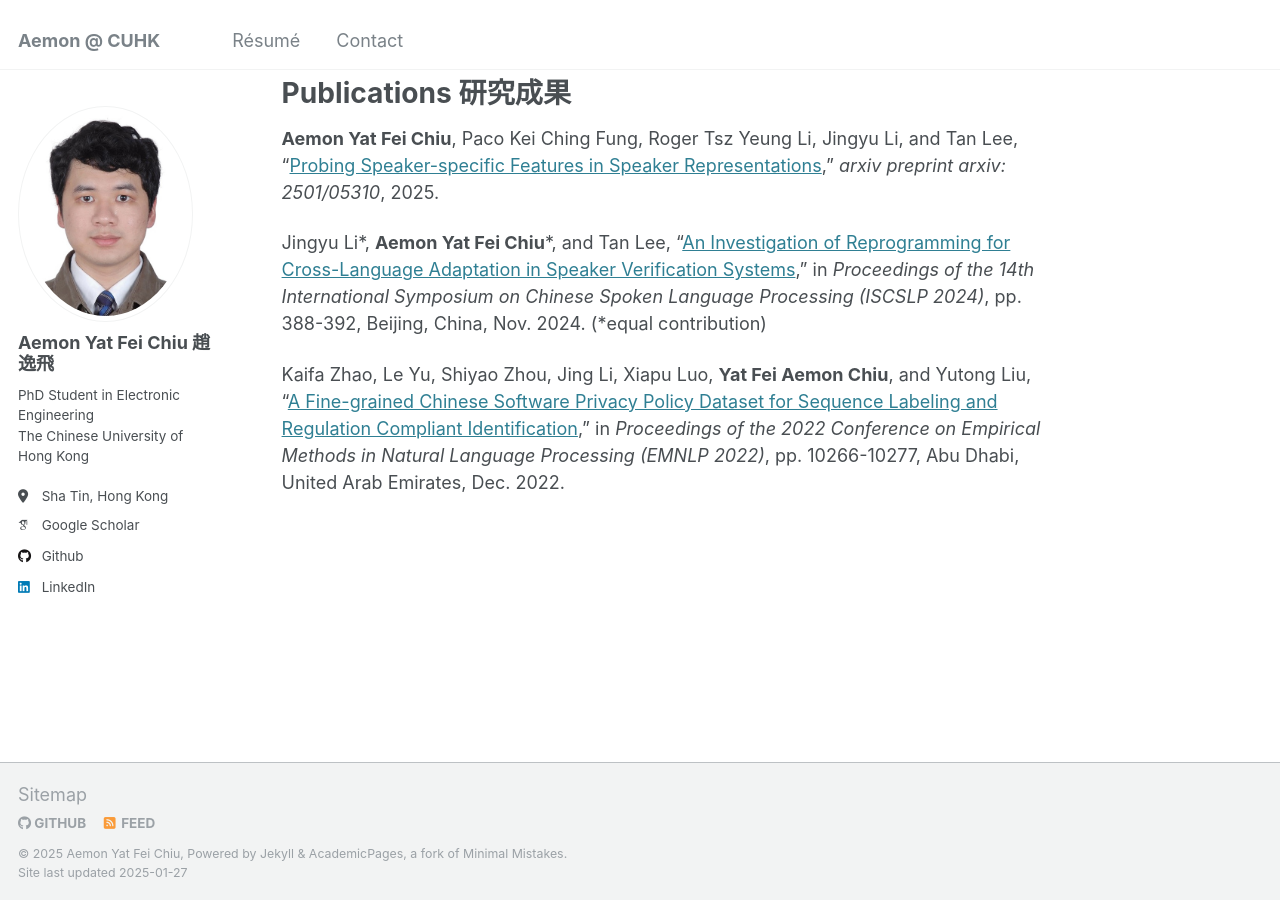
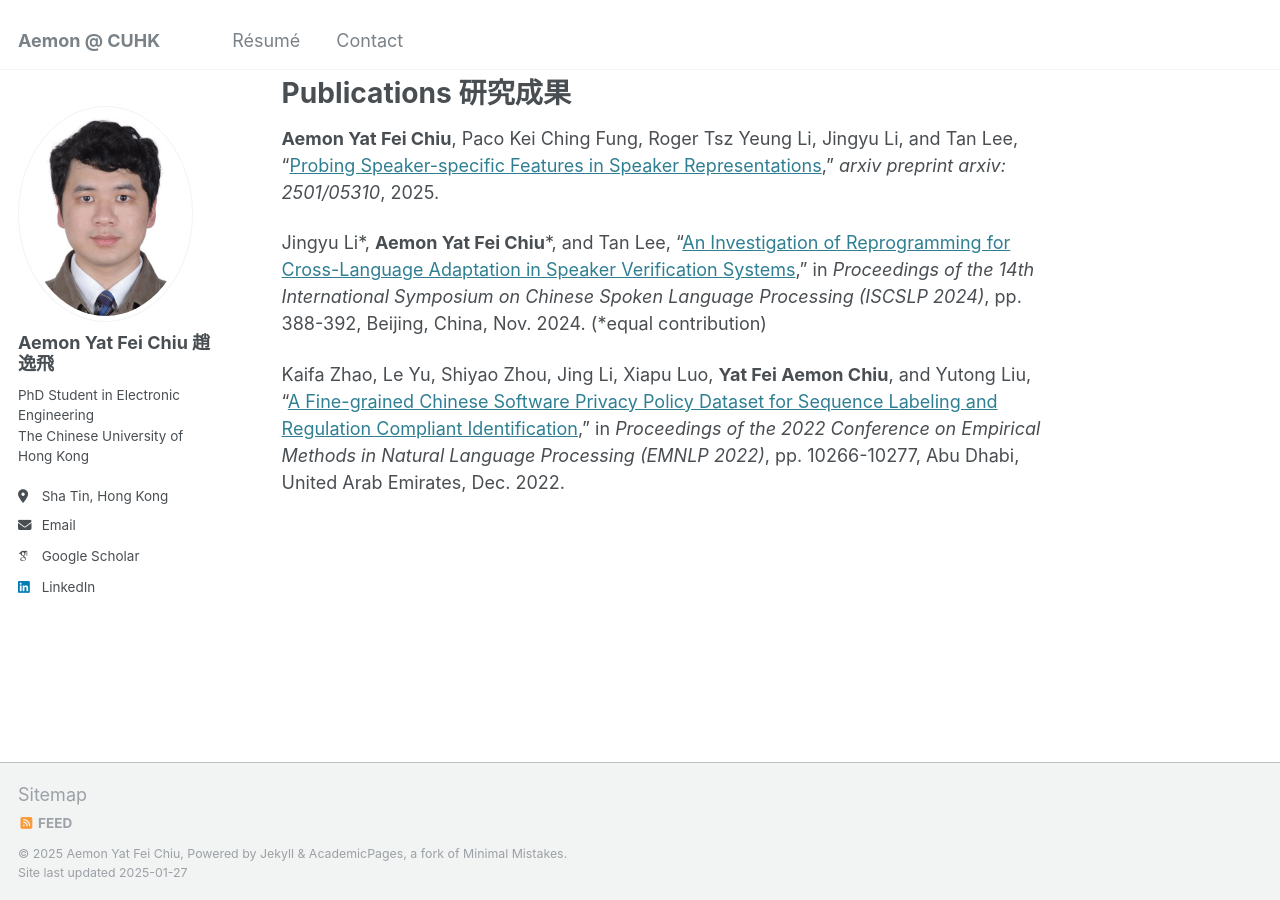
Before and after one commit to aemonyfchiu/aemonyfchiu.github.io, a Jekyll site: the page built from _pages/about.md, in a window 1280 px wide and 900 px high, scrolled down 837 px. Built offline with Jekyll 4.4.1, drawn with Linux system fonts in a browser that asks for light colours; some web fonts are replaced; a script that is not in the unit is left out.

Commit message:
Update _config.yml

```diff
--- a/_config.yml
+++ b/_config.yml
@@ -28,7 +28,7 @@ author:
   location         : "Sha Tin, Hong Kong"
   employer         : # "CUHK"
   uri              : # URL
-  email            : # "aemon.yf.chiu@link.cuhk.edu.hk"
+  email            : "aemon.yf.chiu@link.cuhk.edu.hk"
 
   # Academic websites
   arxiv            : # "https://arxiv.org/search/?searchtype=author&query=Aemon+Yat+Fei+Chiu&abstracts=show&size=200&order=-announced_date_first" # Update with the correct link to your profile
@@ -44,7 +44,7 @@ author:
   bitbucket        : # Username - Update with your username on the site
   codepen          : # Username
   dribbble         : # Username
-  github           : "aemonyfchiu"
+  github           : # "aemonyfchiu"
   kaggle           : # Username
   stackoverflow    : # User number or user number and name (i.e., use "1" or "1/jeff-atwood")
 
```
